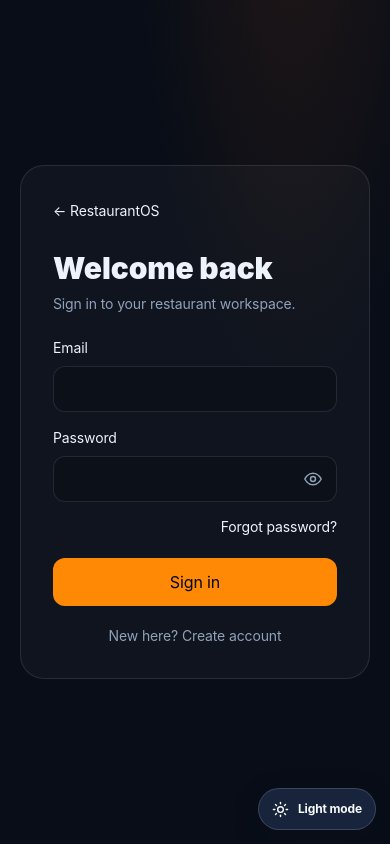
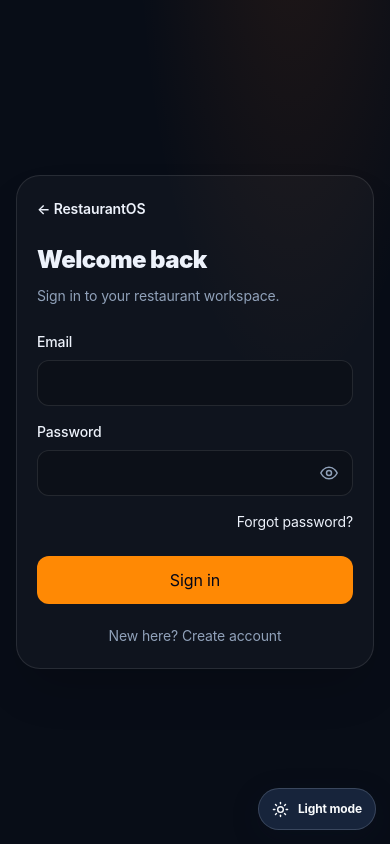
Before and after one commit to hyderwork/restaurant-os, a Next.js app: page /login in a window 390 px wide. Built offline with nearby package versions, Linux system fonts and the light colour scheme; no server answers.

Commit message:
Polish responsive login form

```diff
--- a/src/app/login/page.tsx
+++ b/src/app/login/page.tsx
@@ -5,24 +5,22 @@ import PasswordInput from "@/components/password-input";
 export default async function Login({searchParams}:{searchParams:Promise<{error?:string;message?:string}>}) {
   const q = await searchParams;
   return (
-    <main className="grid min-h-screen place-items-center px-5">
-      <form action={signIn} className="w-full max-w-md rounded-3xl border border-white/10 bg-white/[.03] p-8">
-        <Link href="/" className="text-sm text-orange-300">← RestaurantOS</Link>
-        <h1 className="mt-7 text-3xl font-black">Welcome back</h1>
-        <p className="mt-2 text-sm text-slate-400">Sign in to your restaurant workspace.</p>
-        {q.error && <p role="alert" className="mt-4 rounded-xl bg-red-400/10 p-3 text-sm text-red-300">{q.error}</p>}
-        {q.message && <p role="status" className="mt-4 rounded-xl bg-emerald-400/10 p-3 text-sm text-emerald-300">{q.message}</p>}
-        <label className="mt-6 block text-sm">
-          Email
-          <input required name="email" type="email" autoComplete="email" className="mt-2 w-full rounded-xl border border-white/10 bg-black/20 p-3 outline-none focus:border-orange-300" />
+    <main className="min-h-screen px-4 py-8 sm:px-6 sm:py-12 grid place-items-center bg-[radial-gradient(ellipse_at_50%_0%,rgba(249,115,22,.12),transparent_45%),var(--canvas)]">
+      <form action={signIn} className="box-border w-full max-w-md overflow-hidden rounded-3xl border border-white/10 bg-white/[.03] p-5 sm:p-8 shadow-2xl shadow-black/20">
+        <Link href="/" className="inline-flex text-sm font-semibold text-orange-300 hover:text-orange-200">← RestaurantOS</Link>
+        <h1 className="mt-6 text-2xl sm:text-3xl font-black tracking-tight">Welcome back</h1>
+        <p className="mt-2 text-sm leading-6 text-slate-400">Sign in to your restaurant workspace.</p>
+        {q.error && <p role="alert" className="mt-4 break-words rounded-xl bg-red-400/10 p-3 text-sm leading-5 text-red-300">{q.error}</p>}
+        {q.message && <p role="status" className="mt-4 break-words rounded-xl bg-emerald-400/10 p-3 text-sm leading-5 text-emerald-300">{q.message}</p>}
+        <label className="mt-6 block text-sm font-medium">Email
+          <input required name="email" type="email" autoComplete="email" className="mt-2 block w-full min-w-0 rounded-xl border border-white/10 bg-black/20 p-3 outline-none focus:border-orange-300" />
         </label>
-        <label className="mt-4 block text-sm">
-          Password
+        <label className="mt-4 block text-sm font-medium">Password
           <PasswordInput required name="password" autoComplete="current-password" />
         </label>
-        <div className="mt-3 text-right"><Link className="text-sm text-orange-300 hover:text-orange-200" href="/forgot-password">Forgot password?</Link></div>
-        <button className="mt-5 w-full rounded-xl bg-orange-400 p-3 font-bold text-slate-950">Sign in</button>
-        <p className="mt-5 text-center text-sm text-slate-400">New here? <Link className="text-orange-300" href="/signup">Create account</Link></p>
+        <div className="mt-3 text-right"><Link className="inline-block py-1 text-sm text-orange-300 hover:text-orange-200" href="/forgot-password">Forgot password?</Link></div>
+        <button className="mt-5 min-h-12 w-full rounded-xl bg-orange-400 p-3 font-bold text-slate-950 hover:bg-orange-300">Sign in</button>
+        <p className="mt-5 text-center text-sm leading-6 text-slate-400">New here? <Link className="text-orange-300 hover:text-orange-200" href="/signup">Create account</Link></p>
       </form>
     </main>
   );
```
